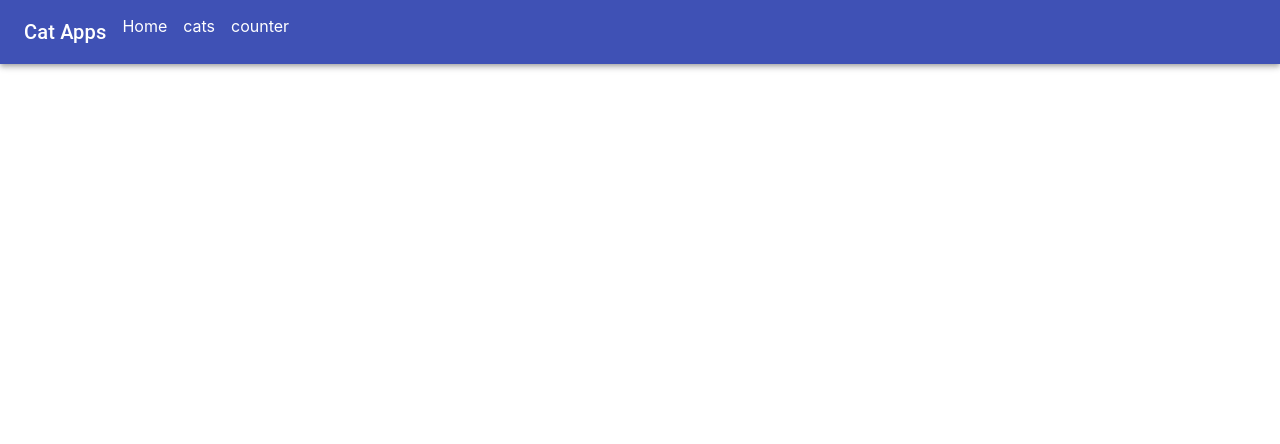
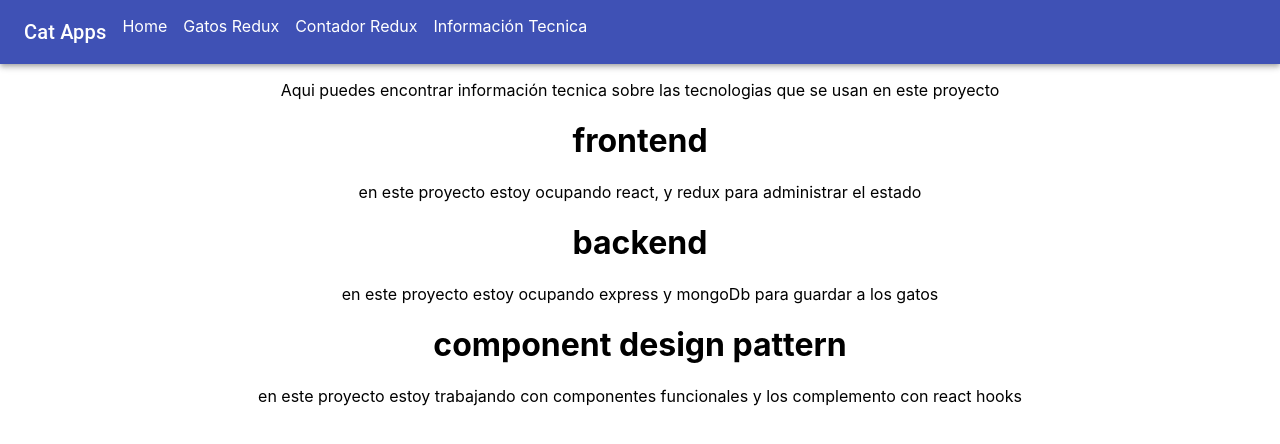
Before and after one commit to JavierCollipal/gatos_react, a React (Create React App) app: page /tech-info in a window 1280 px wide. Shown: the top 444 px of the page. Built offline with nearby package versions, Linux system fonts and the light colour scheme; the HTML template or start-up script is replaced by a standard one.

Commit message:
info page added, info componentet tdd works
Took 1 hour 37 minutes

```diff
--- a/src/App.jsx
+++ b/src/App.jsx
@@ -1,15 +1,16 @@
-import React from "react";
-import "./App.css";
-import { Switch, Route } from "react-router-dom";
-import NabVar from "./components/ui/NabVar";
-import loadable from "@loadable/component";
+import React from 'react';
+import './App.css';
+import { Switch, Route } from 'react-router-dom';
+import NabVar from './components/ui/NabVar';
+import loadable from '@loadable/component';
 
 //aca añadir dotenv
-const appTitle = "Cat Apps";
+const appTitle = 'Cat Apps';
 
-const Home = loadable(() => import("./components/home/Home"));
-const Cats = loadable(() => import("./components/cats/Cats"));
-const Counter = loadable(() => import("./components/counter/Counter"));
+const Home = loadable(() => import('./components/home/Home'));
+const Cats = loadable(() => import('./components/cats/Cats'));
+const Counter = loadable(() => import('./components/counter/Counter'));
+const Info = loadable(() => import('./components/info/Info'));
 function App() {
 	return (
 		<div className="App">
@@ -18,6 +19,7 @@ function App() {
 				<Route exact path="/" component={Home} />
 				<Route exact path="/cats" component={Cats} />
 				<Route exact path="/counter" component={Counter} />
+				<Route exact path="/tech-info" component={Info} />
 			</Switch>
 		</div>
 	);
--- /dev/null
+++ b/src/components/info/Info.jsx
@@ -0,0 +1,21 @@
+import React from 'react';
+import InfoDisplay from './InfoDisplay';
+
+const generalInfo = `Aqui puedes encontrar información tecnica sobre las tecnologias que se usan en este proyecto`;
+//recordatorio, esto tiene potencial para ser llevado a la db.
+const backendContent = `en este proyecto estoy ocupando express y mongoDb para guardar a los gatos`;
+const frontendContent = `en este proyecto estoy ocupando react, y redux para administrar el estado `;
+const componentPattern = `en este proyecto estoy trabajando con componentes funcionales y los complemento con react hooks`;
+
+const Info = () => {
+	return (
+		<div>
+			<p data-cy="general-info">{generalInfo}</p>
+			<InfoDisplay title="frontend" content={frontendContent} />
+			<InfoDisplay title="backend" content={backendContent} />
+			<InfoDisplay title="component design pattern" content={componentPattern} />
+		</div>
+	);
+};
+
+export default Info;
--- /dev/null
+++ b/src/components/info/InfoDisplay.jsx
@@ -0,0 +1,12 @@
+import React from 'react';
+
+const InfoDisplay = ({ title, content }) => {
+	return (
+		<div data-cy="info-display">
+			<h1 data-cy="info-title">{title}</h1>
+			<p data-cy="info-content">{content}</p>
+		</div>
+	);
+};
+
+export default InfoDisplay;
--- a/src/components/ui/NabVar.jsx
+++ b/src/components/ui/NabVar.jsx
@@ -1,13 +1,13 @@
-import React from "react";
-import AppBar from "@material-ui/core/AppBar";
-import Toolbar from "@material-ui/core/Toolbar";
-import Typography from "@material-ui/core/Typography";
-import { Link } from "react-router-dom";
-import Grid from "@material-ui/core/Grid";
-import { makeStyles } from "@material-ui/core/styles";
+import React from 'react';
+import AppBar from '@material-ui/core/AppBar';
+import Toolbar from '@material-ui/core/Toolbar';
+import Typography from '@material-ui/core/Typography';
+import { Link } from 'react-router-dom';
+import Grid from '@material-ui/core/Grid';
+import { makeStyles } from '@material-ui/core/styles';
 
 const useStyles = makeStyles({
-  link: { textDecoration: "none", color: "white" },
+	link: { textDecoration: 'none', color: 'white' },
 });
 
 const NabVar = ({ title }) => {
@@ -27,12 +27,17 @@ const NabVar = ({ title }) => {
 						</Grid>
 						<Grid item>
 							<Link to="/cats" className={classes.link}>
-                cats
+								Gatos Redux
 							</Link>
 						</Grid>
 						<Grid item>
 							<Link to="/counter" className={classes.link}>
-                counter
+								Contador Redux
+							</Link>
+						</Grid>
+						<Grid item>
+							<Link to="/tech-info" className={classes.link}>
+								Información Tecnica
 							</Link>
 						</Grid>
 					</Grid>
```
Also changed, not shown: 1 other file (tests, documents, lock files or other folders). Lines whose indentation alone changed are shown as unchanged.
